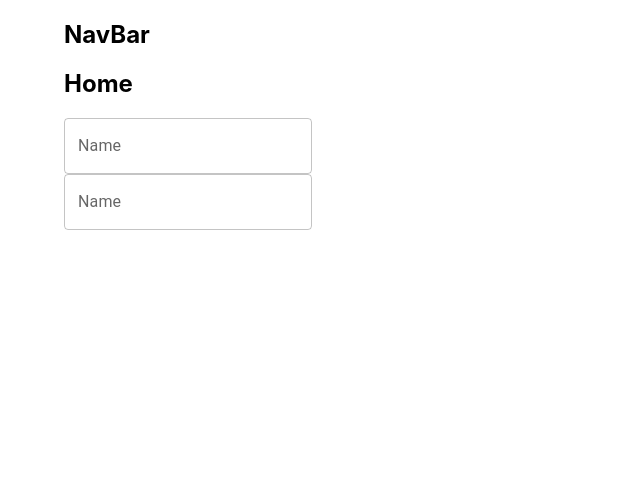
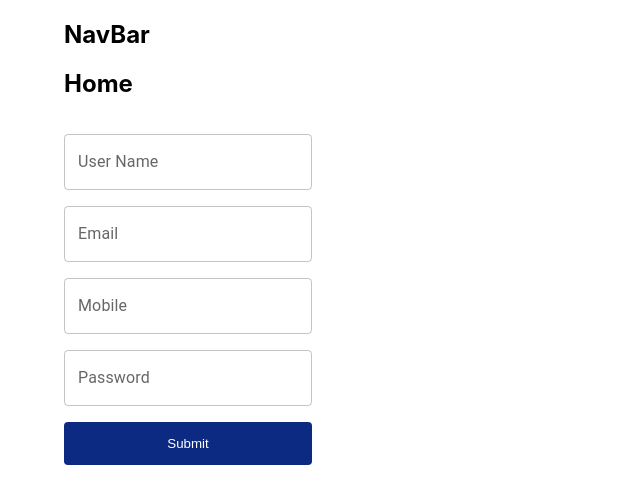
Before and after one commit to Suriya2596/PG-Management-System, a React (Create React App) app in the folder client/: page / in a window 1280 px wide. Shown: the top 504 px of the page, without its empty margins (0-640 px from the left). Built offline with nearby package versions, Linux system fonts and the light colour scheme.

Commit message:
formik user register

```diff
--- a/client/package.json
+++ b/client/package.json
@@ -20,7 +20,8 @@
     "redux": "^4.0.5",
     "redux-thunk": "^2.3.0",
     "validator": "^13.7.0",
-    "web-vitals": "^2.1.4"
+    "web-vitals": "^2.1.4",
+    "yup": "^0.32.11"
   },
   "scripts": {
     "start": "react-scripts start",
--- /dev/null
+++ b/client/src/asstes/css/userRegister.css
@@ -0,0 +1,12 @@
+.form-submit{
+    margin-top: 1rem;
+    padding: 14px 18px;
+    color: #fff;
+    outline: 0px;
+    border: none;
+    border-radius: 4px;
+    background-color: rgb(12, 42, 129);
+}
+.form-submit:hover{
+    background-color: rgb(3, 11, 37);
+}
--- a/client/src/components/naviagtion/UserRegister.js
+++ b/client/src/components/naviagtion/UserRegister.js
@@ -1,13 +1,92 @@
 import React from "react"
-import {Button,FormControl,TextField} from "@mui/material"
+import { Button, FormControl, TextField, Box } from "@mui/material"
+import { spacing } from "@mui/system"
+import "../../asstes/css/userRegister.css"
 
-const UserRegister = (props)=>{
+import { useFormik } from "formik"
+import * as Yup from "yup"
+import {useDispatch} from "react-redux"
+import { startUserRegister } from "../../reduxStore/actions/usersAction"
+
+const UserRegister = (props) => {
+    const dispatch = useDispatch()
+
+    const formik = useFormik({
+        initialValues: {
+            userName: "",
+            email: "",
+            mobile: "",
+            password: ""
+        },
+        validationSchema: Yup.object({
+            userName:Yup.string().required().typeError("Name is required"),
+            email:Yup.string().email().required().typeError("Email is required"),
+            mobile:Yup.string().min(10,"minimun 10 character").max(10,"maxmun 10 character").required().typeError("Mobile is required"),
+            password:Yup.string().min(8,"minimun 8 character").max(128,"maxmun 128 character").required().typeError("Password is required"),
+        }),
+        onSubmit: function ( values , { resetForm } ) {
+            dispatch( startUserRegister( values,resetForm ) )
+        }
+    })
     return (
         <div>
-            <FormControl>
-                <TextField id="outlined-basic" label="Name" variant="outlined"  />
-                <TextField id="outlined-basic" label="Name" variant="outlined"  />
-            </FormControl>
+            <form onSubmit={formik.handleSubmit}>
+                <FormControl>
+                    <TextField
+                        name="userName"
+                        value={formik.values.userName}
+                        onChange={formik.handleChange}
+                        id="outlined-basic"
+                        label="User Name"
+                        variant="outlined"
+                        sx={{ mt: '1rem' }}
+                    />
+                    {
+                        formik.touched.userName && formik.errors.userName && (
+                        <span style={{color:"red"}}>{formik.errors.userName}</span> )
+                    }
+                    <TextField
+                        name="email"
+                        value={formik.values.email}
+                        onChange={formik.handleChange}
+                        id="outlined-basic"
+                        label="Email"
+                        variant="outlined"
+                        sx={{ mt: '1rem' }}
+                    />
+                    {
+                        formik.touched.email && formik.errors.email && (
+                        <span style={{color:"red"}}>{formik.errors.email}</span> )
+                    }
+                    <TextField
+                        name="mobile"
+                        value={formik.values.mobile}
+                        onChange={formik.handleChange}
+                        id="outlined-basic"
+                        label="Mobile"
+                        variant="outlined"
+                        sx={{ mt: '1rem' }}
+                    />
+                    {
+                        formik.touched.mobile && formik.errors.mobile && (
+                        <span style={{color:"red"}}>{formik.errors.mobile}</span> )
+                    }
+                    <TextField
+                        name="password"
+                        value={formik.values.password}
+                        onChange={formik.handleChange}
+                        id="outlined-basic"
+                        label="Password"
+                        variant="outlined"
+                        sx={{ mt: '1rem' }}
+                    />
+                    {
+                        formik.touched.password && formik.errors.password && (
+                        <span style={{color:"red"}}>{formik.errors.password}</span> )
+                    }
+                    <input type="submit" value={"Submit"} className="form-submit" />
+                </FormControl>
+            </form>
         </div>
     )
 }
--- a/client/src/reduxStore/actions/usersAction.js
+++ b/client/src/reduxStore/actions/usersAction.js
@@ -1,12 +1,13 @@
 import axios from "axios"
 
-export const startUserRegister = (requestData)=>{
+export const startUserRegister = (requestData,resetForm)=>{
     return (dispatch)=>{
         axios.post("http://localhost:3500/api/user/register",requestData)
             .then((response)=>{
                 const userData = response.data
                 console.log(userData)
-                dispatch( userRegister(data) )
+                dispatch( userRegister(userData) )
+                resetForm()
             })
             .catch((err)=>{
                 window.alert(`Register errors : ${err.message}`)
```
Also changed, not shown: 1 other file (tests, documents, lock files or other folders).
